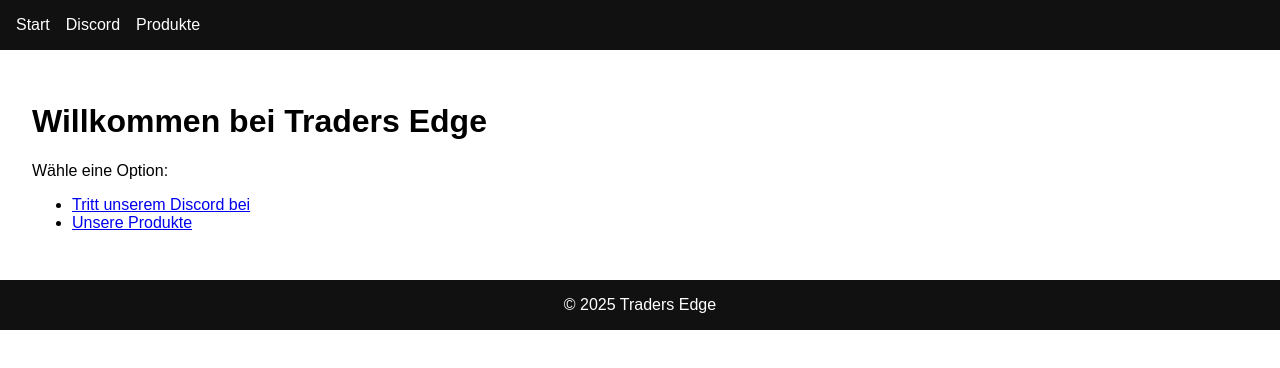
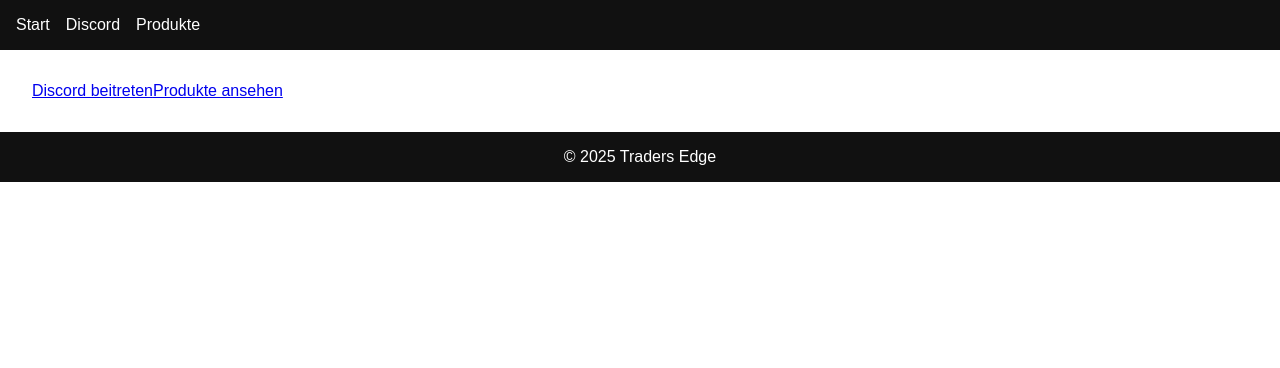
Before and after one commit to romeopnz/Trader-Edge, a Next.js app: page / in a window 1280 px wide. Shown: the top 368 px of the page. Built offline with nearby package versions, Linux system fonts and the light colour scheme.

Commit message:
Update page.js

```diff
--- a/app/page.js
+++ b/app/page.js
@@ -1,12 +1,13 @@
 export default function HomePage() {
   return (
-    <div>
-      <h1>Willkommen bei Traders Edge</h1>
-      <p>Wähle eine Option:</p>
-      <ul>
-        <li><a href="/discord">Tritt unserem Discord bei</a></li>
-        <li><a href="/produkte">Unsere Produkte</a></li>
-      </ul>
+    <div className="button-container">
+      <a href="/discord" className="discord button">
+        Discord beitreten
+      </a>
+
+      <a href="/produkte" className="products button">
+        Produkte ansehen
+      </a>
     </div>
   );
 }
```
